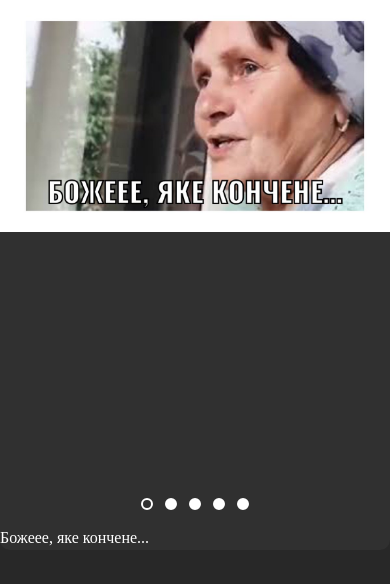
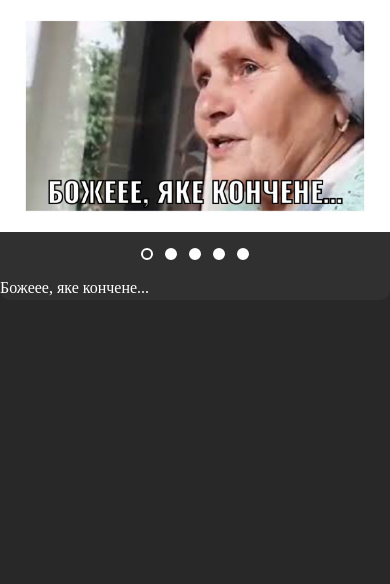
Before and after one commit to malinna13/cssMemSlider, a plain HTML site: page cssMemSlider/index.html in a window 390 px wide. Drawn offline with Linux system fonts and the light colour scheme.

Commit message:
fix: adaptive for smaller sizes (Thu May 12 11:50:09 AM +06 2022)

```diff
--- a/cssMemSlider/style.css
+++ b/cssMemSlider/style.css
@@ -185,3 +185,23 @@ justify-self: center;
         justify-content: center;
     }
 }
+
+@media (max-width:600px){
+    .slider-wrapper{
+        height:450px ;
+            }
+
+}
+@media (max-width:500px){
+    .slider-wrapper{
+        height:400px ;
+            }
+
+}
+
+@media (max-width:400px){
+    .slider-wrapper{
+        height:300px ;
+            }
+
+}
```
